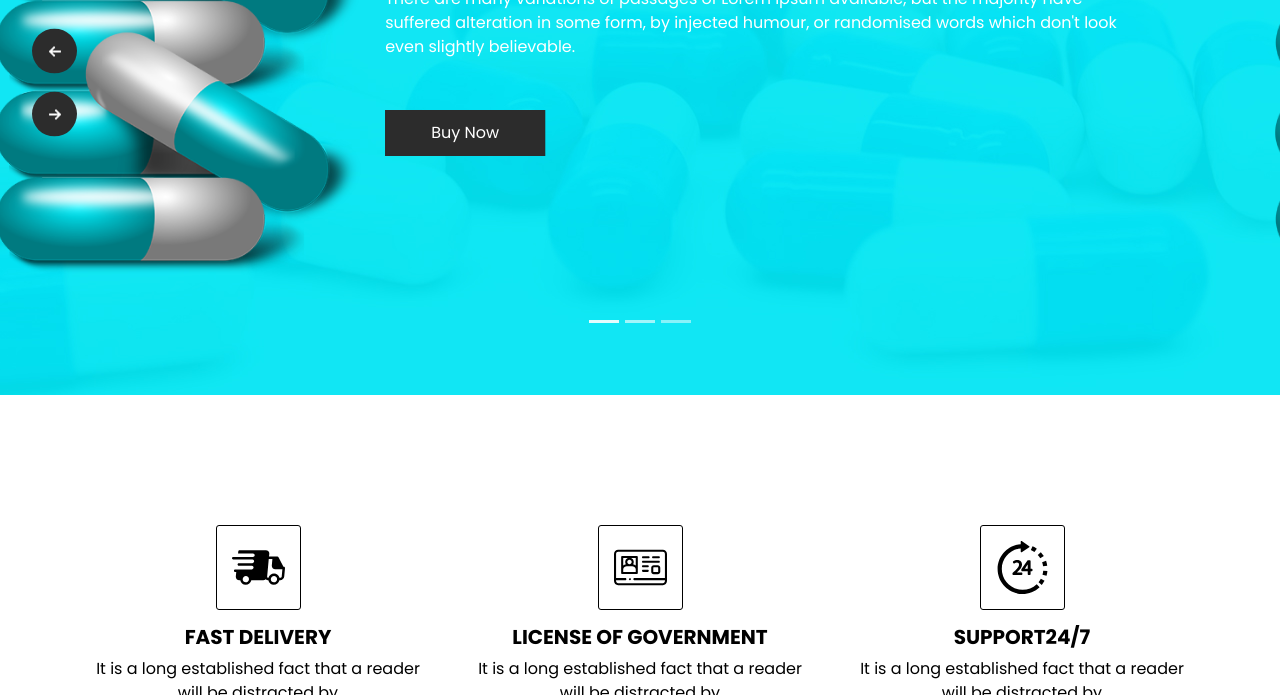
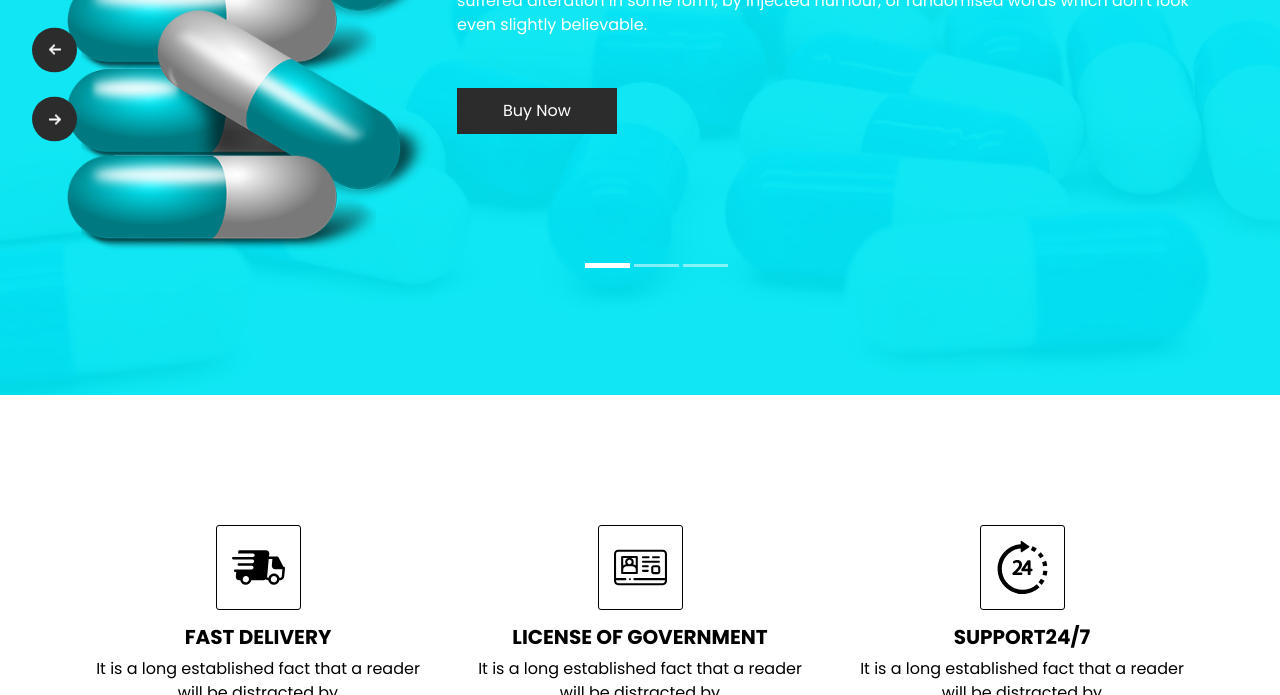
Before and after one commit to KingOfPlayer/WebTasarim, a plain HTML site: page index.html in a window 1280 px wide. Shown: the part 405-1100 px from the top of the page. Drawn offline with nearby package versions, Linux system fonts and the light colour scheme.

Commit message:
header updated

```diff
--- a/css/extra.css
+++ b/css/extra.css
@@ -93,3 +93,33 @@
     background-image: url(../images/prev.png);
     right: 95px;
 }
+
+.HeaderSlider-dots {
+    display: flex;
+    justify-content: center;
+}
+
+.HeaderSlider-dots li {
+    width: 45px;
+    margin: 2px;
+    box-sizing: content-box;
+    -ms-flex: 0 1 auto;
+    flex: 0 1 auto;
+    height: 3px;
+    text-indent: -999px;
+    cursor: pointer;
+    background-color: #fff;
+    background-clip: padding-box;
+    border-top: 10px solid transparent;
+    border-bottom: 10px solid transparent;
+    opacity: .5;
+    transition: opacity 0.6s ease;
+    list-style-type: none;
+}
+
+.HeaderSlider-dots .slick-active {
+    opacity: 1;
+    height: 5px;
+    border-top: 9px solid transparent;
+    border-bottom: 9px solid transparent;
+    }
--- a/index.html
+++ b/index.html
@@ -155,13 +155,11 @@
         <!-- slider section -->
         <section class="slider_section position-relative">
             <div id="carouselExampleIndicators" class="carousel slide" data-bs-ride="carousel">
-                <div class="carousel-indicators">
-                    <button type="button" data-bs-target="#carouselExampleIndicators" data-bs-slide-to="0" class="active" aria-current="true"></button>
-                    <button type="button" data-bs-target="#carouselExampleIndicators" data-bs-slide-to="1"></button>
-                    <button type="button" data-bs-target="#carouselExampleIndicators" data-bs-slide-to="2"></button>
+                <div class="test">
+
                 </div>
-                <div class="carousel-inner">
-                    <div class="carousel-item active">
+                <div class="HeaderSlider">
+                    <div class="item">
                         <div class="container">
                             <div class="row">
                                 <div class="col-md-4">
@@ -193,7 +191,7 @@
                             </div>
                         </div>
                     </div>
-                    <div class="carousel-item">
+                    <div class="item">
                         <div class="container">
                             <div class="row">
                                 <div class="col-md-4">
@@ -225,7 +223,7 @@
                             </div>
                         </div>
                     </div>
-                    <div class="carousel-item">
+                    <div class="item">
                         <div class="container">
                             <div class="row">
                                 <div class="col-md-4">
@@ -258,12 +256,9 @@
                         </div>
                     </div>
                 </div>
-                <button class="carousel-control-prev" type="button" data-bs-target="#carouselExampleIndicators" data-bs-slide="prev">
-                    <span class="sr-only">Previous</span>
-                </button>
-                <button class="carousel-control-next" type="button" data-bs-target="#carouselExampleIndicators" data-bs-slide="next">
-                    <span class="sr-only">Next</span>
-                </button>
+
+                <button type="button" class="HeaderSlider-prev carousel-control-prev"><span class="sr-only">Previous</span></button>
+                <button type="button" class="HeaderSlider-next carousel-control-next"><span class="sr-only">Next</span></button>
             </div>
         </section>
         <!-- end slider section -->
@@ -835,11 +830,11 @@
 
             </h2>
             <div class="slider-controls">
-                <button type="button" class="VitaminsSupplements-prev slider-prev"></button>
-                <button type="button" class="VitaminsSupplements-next slider-next"></button>
+                <button type="button" class="VitaminsSupplementsSlider-prev slider-prev"></button>
+                <button type="button" class="VitaminsSupplementsSlider-next slider-next"></button>
             </div>
             <div class="carousel-wrap layout_padding2">
-                <div class="VitaminsSupplements slider">
+                <div class="VitaminsSupplementsSlider slider">
                     <div class="item">
                         <div class="box">
                             <div class="btn_container">
@@ -1263,10 +1258,8 @@
     <script type="text/javascript" src="//cdn.jsdelivr.net/npm/slick-carousel@1.8.1/slick/slick.min.js"></script>
 
     <script>
-        let MedicineHealthSliderShowCount = 4;
         $(document).ready(function () {
             $('.MedicineHealthSlider').slick({
-                slidesToShow: MedicineHealthSliderShowCount,
                 slidesToScroll: 1,
                 infinite: true,
                 mobileFirst: true,
@@ -1308,13 +1301,12 @@
                 ]
             });
 
-            $('.VitaminsSupplements').slick({
-                slidesToShow: MedicineHealthSliderShowCount,
+            $('.VitaminsSupplementsSlider').slick({
                 slidesToScroll: 1,
                 infinite: true,
                 mobileFirst: true,
-                prevArrow: '.VitaminsSupplements-prev',
-                nextArrow: '.VitaminsSupplements-next',
+                prevArrow: '.VitaminsSupplementsSlider-prev',
+                nextArrow: '.VitaminsSupplementsSlider-next',
                 responsive: [
                     {
                         breakpoint: 1440,
@@ -1350,6 +1342,16 @@
                     }
                 ]
             });
+            $('.HeaderSlider').slick({
+                dots:true,
+                slidesToShow: 1,
+                slidesToScroll: 1,
+                infinite: true,
+                mobileFirst: true,
+                prevArrow: '.HeaderSlider-prev',
+                nextArrow: '.HeaderSlider-next',
+                dotsClass: 'HeaderSlider-dots'
+            });
         });
     </script>
 </body>
```
